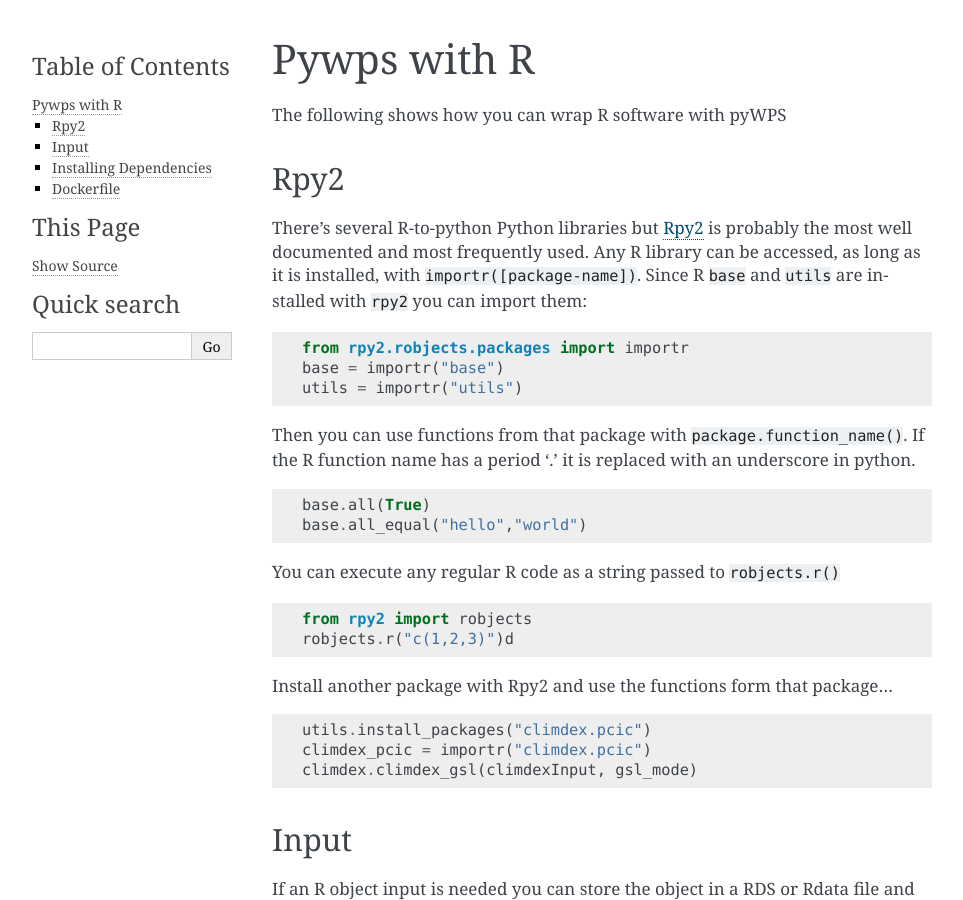
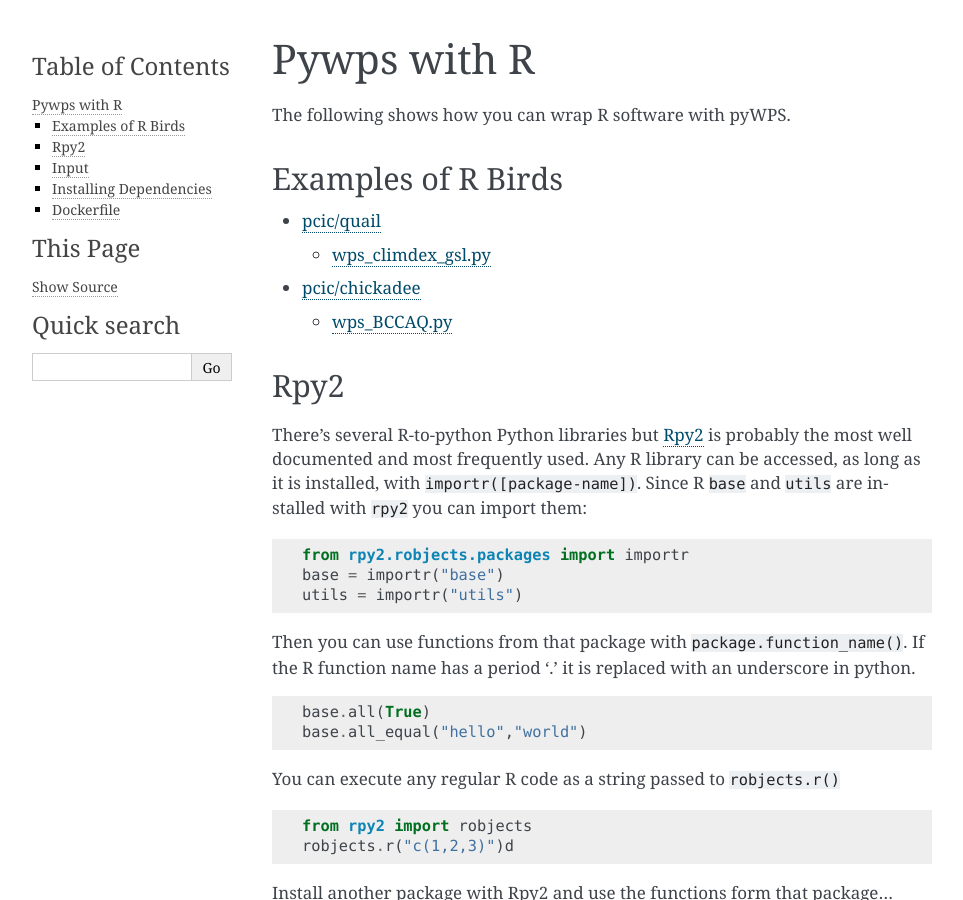
Before and after one commit to bird-house/birdhouse-docs, a Sphinx documentation site: the page built from docs/source/tutorial_r.rst, in a window 1280 px wide and 900 px high. Shown: the whole window, without its empty margins (148-1111 px from the left). Built offline with Sphinx 7.4.7, drawn with Linux system fonts in a browser that asks for light colours; pages that are not in the unit, such as notebooks, are missing from menus; some of the changed text lies outside the part shown.

Commit message:
Add example links

```diff
--- a/docs/source/tutorial_r.rst
+++ b/docs/source/tutorial_r.rst
@@ -1,6 +1,17 @@
 Pywps with R
 ============
-The following shows how you can wrap R software with pyWPS
+The following shows how you can wrap R software with pyWPS.
+
+.. _examples:
+
+Examples of R Birds
+...........................
+* `pcic/quail <https://github.com/pacificclimate/quail>`_
+
+  * `wps_climdex_gsl.py <https://github.com/pacificclimate/quail/blob/master/quail/processes/wps_climdex_gsl.py>`_
+* `pcic/chickadee <https://github.com/pacificclimate/chickadee>`_
+
+  * `wps_BCCAQ.py <https://github.com/pacificclimate/chickadee/blob/master/chickadee/processes/wps_BCCAQ.py>`_
 
 .. _rpy2:
 
@@ -105,4 +116,4 @@
 
 Dockerfile
 ............
-To install :code:`Rpy2`, R needs to be installed already. A good base image for R is `rocker/r-ver <https://hub.docker.com/r/rocker/r-ver>`_ and you can install Python on top of it.
+To install :code:`Rpy2`, R needs to be installed already. A good base image for R is `rocker/r-ver <https://hub.docker.com/r/rocker/r-ver>`_ and you can install Python on top of it. Check out the `pcic/quail Dockerfile <https://github.com/pacificclimate/quail/blob/master/Dockerfile>`_ as an example.
```
